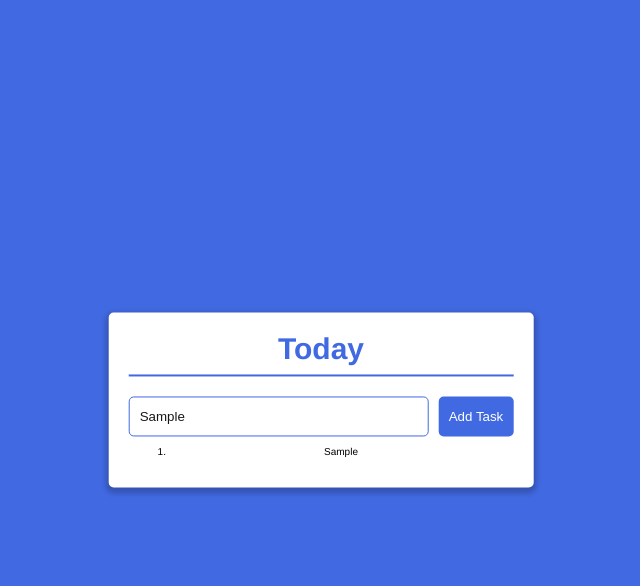
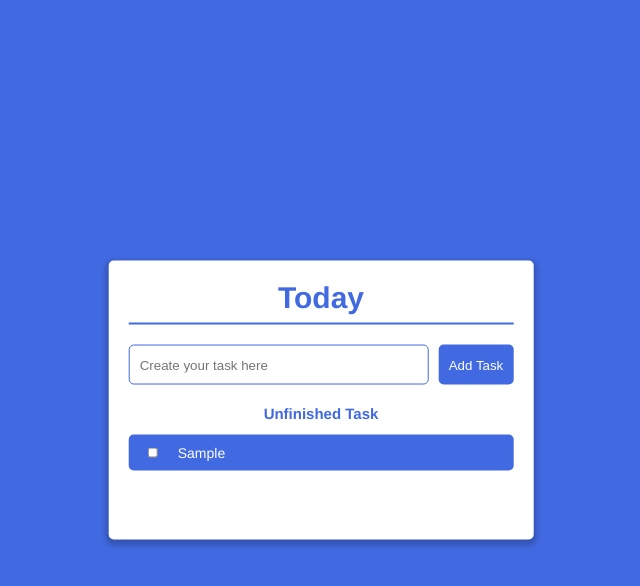
Before and after one commit to NurfitraPujo/todolist, a plain HTML site: page index.html in a window 1280 px wide. Both pictures are taken after typing "Sample" into the empty fields and a click on the button "Add Task". Shown: the whole page, without its empty margins (319-959 px from the left). Drawn offline with Linux system fonts and the light colour scheme.

Commit message:
fix some css, and checkbox to the task

```diff
--- a/css/main.css
+++ b/css/main.css
@@ -76,3 +76,48 @@ body {
     white-space: nowrap;
     cursor: pointer;
 }
+
+#todoList {
+    list-style: none;
+    padding: 0;
+    margin: 0;
+}
+
+.todoTitle {
+    margin-top: 20px;
+    color: royalblue;
+}
+
+#finishedTitle {
+    margin-top: 20px;
+    color: #d1d1d1;
+    visibility: hidden;
+}
+
+.task {
+    text-align: left;
+    max-height: 40px;
+    padding: 10px 15px;
+    width: 100%;
+    display: flex;
+    flex-direction: row;
+    align-items: center;
+    color: #fff;
+    background-color: royalblue;
+    text-transform: initial;
+    margin-bottom: 5px;
+    border-radius: 5px;
+    font-size: 1.4rem;
+}
+
+#finished {
+    background-color: #d1d1d1;
+    color: #181818;
+}
+
+.check {
+    width: 10px;
+    height: 10px;
+    border-radius: 10px;
+    margin-right: 20px;
+}
--- a/index.html
+++ b/index.html
@@ -14,9 +14,14 @@
         <h1 class="appTitle">Today</h1>
         <form action="" id="todoForm">
             <input id="todoInput" type="text" placeholder="Create your task here">
-            <button type="button" id="createTask" onclick="todoList()">Add Task</button>
+            <button type="button" id="createTask" onclick="addTask()">Add Task</button>
         </form>
+        <h2 class="todoTitle">Unfinished Task</h2>
         <ol id="todoList">
+
+        </ol>
+        <h2 id="finishedTitle">Finished Task</h2>
+        <ol id="finishedList">
 
         </ol>
     </div>
--- a/js/main.js
+++ b/js/main.js
@@ -1,7 +1,43 @@
-function todoList() {
+function addTask() {
+    //take value from text input
     let item = document.getElementById("todoInput").value;
-    let text = document.createTextNode(item);
-    let newItem = document.createElement("li");
-    newItem.appendChild(text);
-    document.getElementById("todoList").appendChild(newItem);
+    if (item == "") {
+        //return when the input is empty
+        return;
+    }
+    else {
+        let text = document.createTextNode(item);
+        let newItem = document.createElement("li");
+        let checkbox = document.createElement("input");
+        checkbox.type = "checkbox";
+        checkbox.id = "checkTask";
+        checkbox.onclick = function () {
+            finish(newItem);
+        }
+
+        checkbox.classList.add("check");
+        newItem.classList.add("task");
+
+        newItem.appendChild(checkbox);
+        newItem.appendChild(text);
+        document.getElementById("todoList").appendChild(newItem);
+        document.getElementById("todoInput").value = "";
+    }
 }
+
+//change checkbox color
+// function isChecked(elem) {
+//     elem.parentNode.style.color = (elem.checked) ? '#fff' : '#fff';
+// }
+
+//move finished task
+function finish(newItem) {
+    newItem.id = "finished";
+    document.getElementById("finishedTitle").style.visibility = "visible";
+
+    let moved = document.getElementById("finished");
+    let parent = moved.parentElement;
+    let reference = parent.querySelector("#finishedList");
+
+    parent.appendChild(moved, reference);
+}
```
